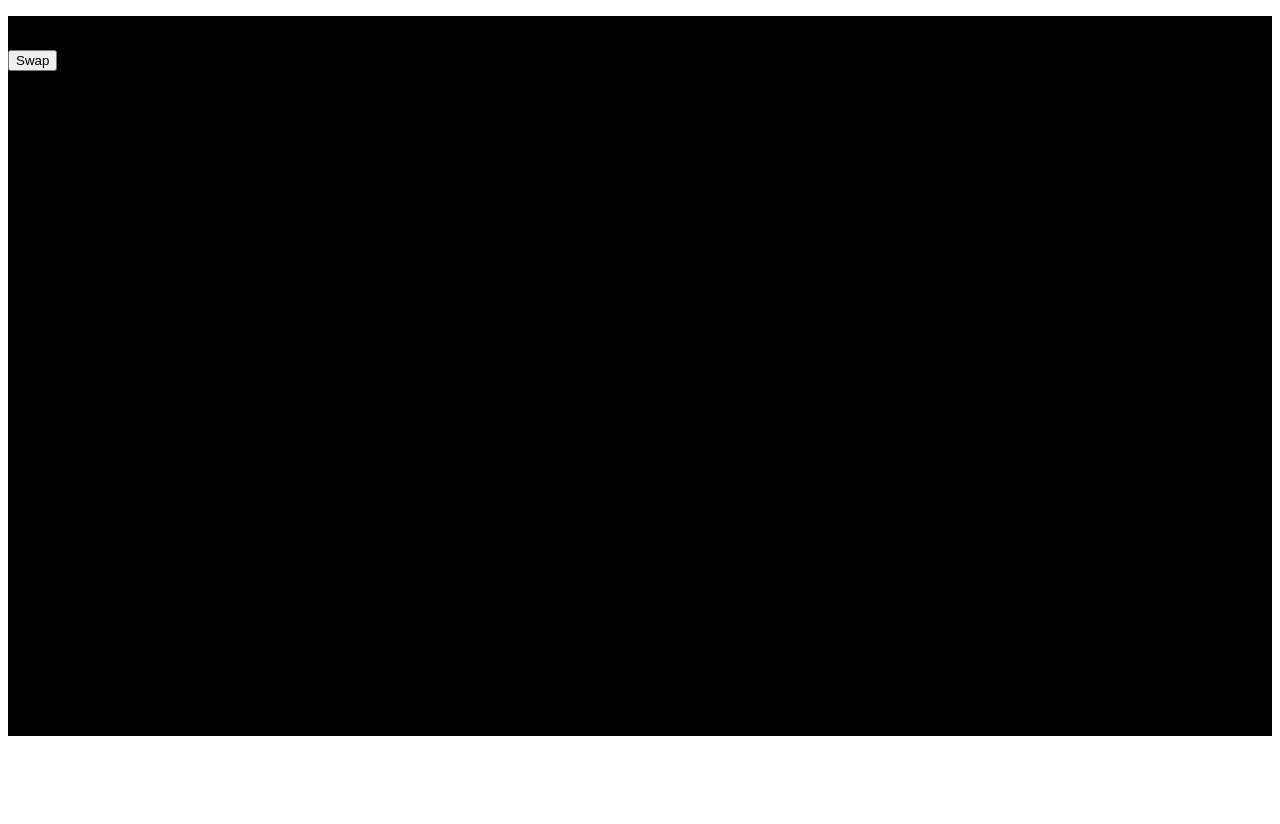
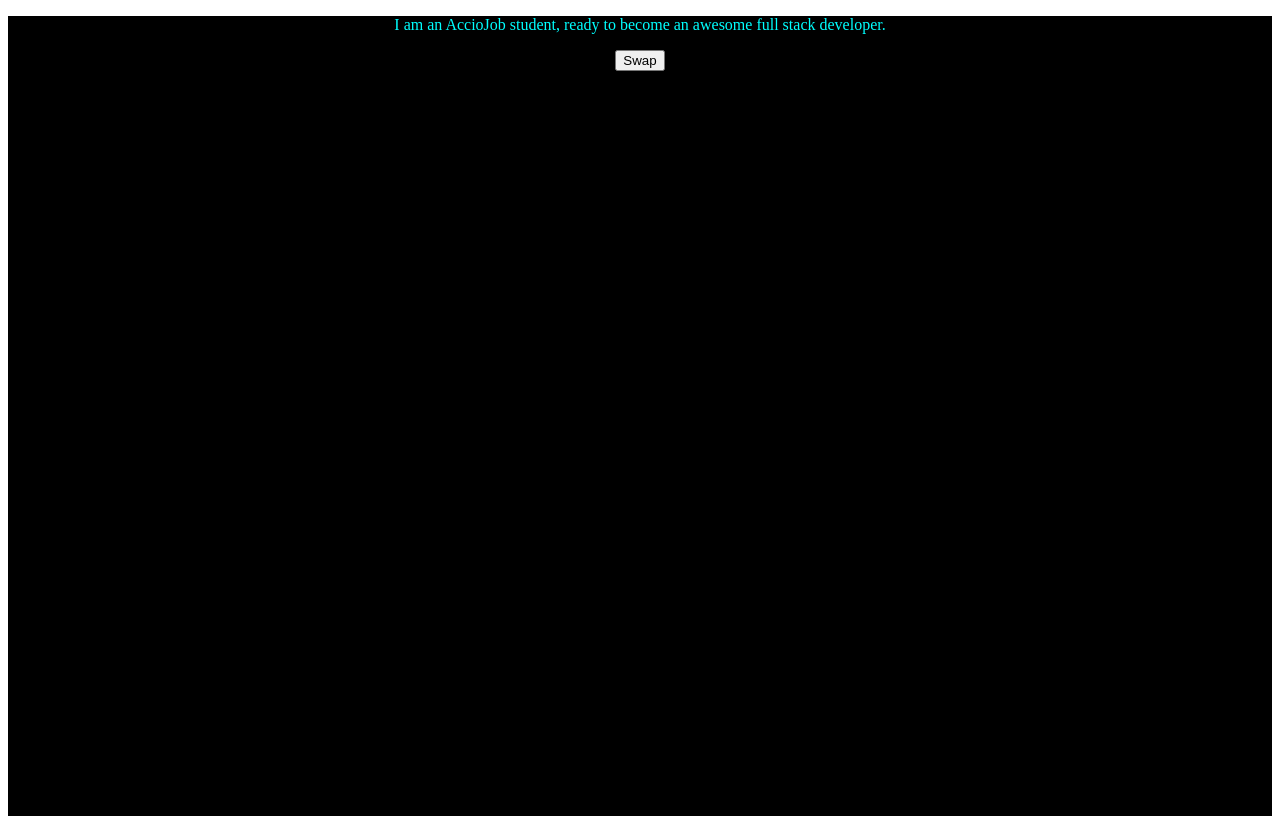
Before and after one commit to acciojob/dark-theme-ayusharma-ctrl, a website: page main.html in a window 1280 px wide. Both pictures are taken after a click on the button "Swap". Before the commit the page ends 800 px from the top, so only its background shows below. Drawn offline with Linux system fonts and the light colour scheme.

Commit message:
created a submission

```diff
--- a/script.js
+++ b/script.js
@@ -7,10 +7,14 @@
 	if(!isDark){
 		app.style.backgroundColor = 'black'
 		isDark = true;
+		app.className = 'night'
+		btn.className  = 'button_night'
 	}
 	else {
 		app.style.backgroundColor = 'white'
 		isDark = false;
+		app.className = 'day'
+		btn.className  = 'button_day'
 	}
 }
 
--- a/styles.css
+++ b/styles.css
@@ -1,16 +1,12 @@
-#app{
-  height:90vh;
-}
-.night{
-  background-color: black;
-  color:white;
+#app {
+	justify-content: flex;
+	text-align: center;
+	height: 100vh;
 }
 
-#swap{
-  outline:0;
+#ptag {
+	color: rgb(0,256,256,256);
 }
-
-.button_night{
-  background-color:blue;
-  color:white;
+.night {
+	background: rgb(0,0,0,1);
 }
```
